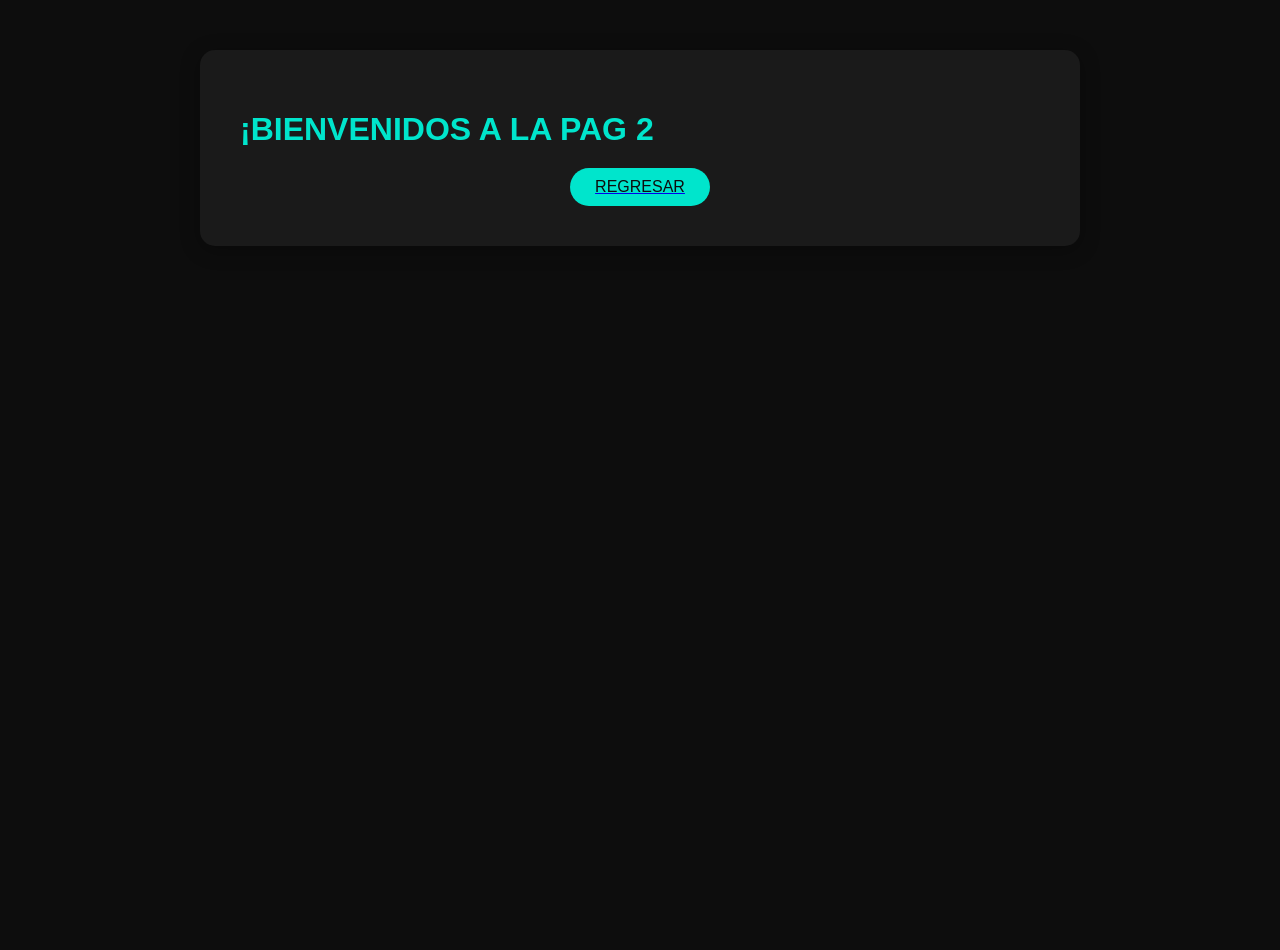
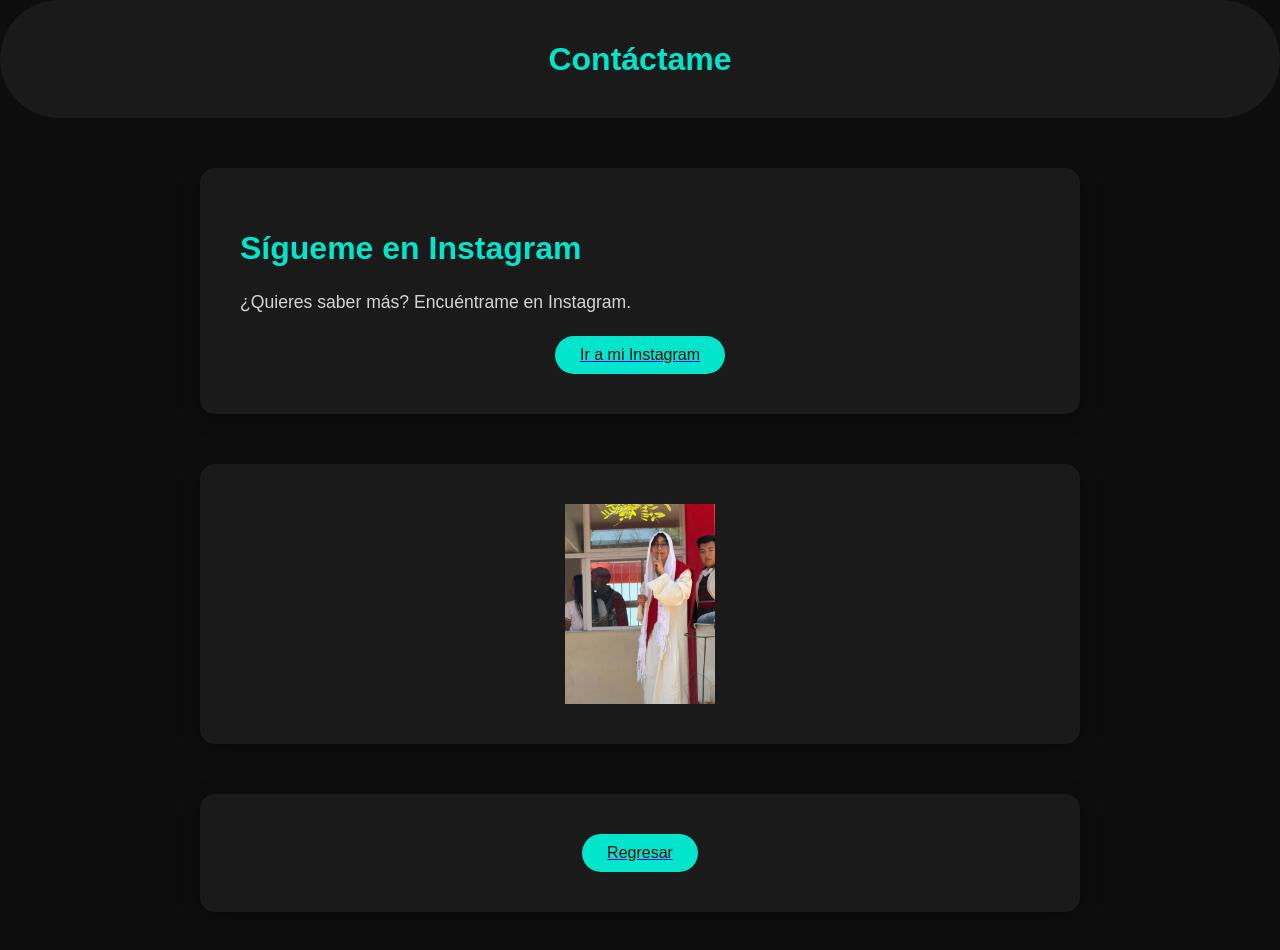
Before and after one commit to oliverlopez17/mi-web, a website: page public/pagina2.html in a window 1280 px wide. Before the commit the page ends 800 px from the top, so only its background shows below. Drawn offline with Linux system fonts and the light colour scheme.

Commit message:
agg mi contacto en la pag 2

```diff
--- a/public/pagina2.html
+++ b/public/pagina2.html
@@ -1,15 +1,34 @@
 <!DOCTYPE html>
 <html>
 <head>
-<title>Pagina 2</title>
-<link rel="stylesheet" href="estilos.css">
+  <title>Página 2</title>
+  <link rel="stylesheet" href="estilos.css">
+  <meta name="viewport" content="width=device-width, initial-scale=1.0">
 </head>
 <body>
-    <div class="contenedor">
-        <h1>¡BIENVENIDOS A LA PAG 2</h1>
-    <a href="index.html"><button class="mi-boton">REGRESAR</button></a>
-    </div>
+
+  <header>
+    <h1>Contáctame</h1>
+  </header>
+
+  <div class="contenedor">
+    <h1>Sígueme en Instagram</h1>
+    <p>¿Quieres saber más? Encuéntrame en Instagram.</p>
+    <a href="https://www.instagram.com/oliver_lpz_" target="_blank">
+      <button class="mi-boton">Ir a mi Instagram</button>
+    </a>
+  </div>
+
+  <div class="contenedor">
+
+    <img src="imagen.frank.jpeg" alt="mi foto" class="mi-imagen">
+  </div>
+
+  <div class="contenedor">
+    <a href="/index.html">
+      <button class="mi-boton">Regresar</button>
+    </a>
+  </div>
+
 </body>
-
-
 </html>
```
Also changed, not shown: public/index.html (+1 -26 lines), public/imagen.frank.jpeg (added).
